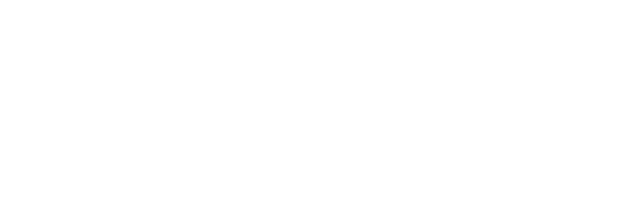
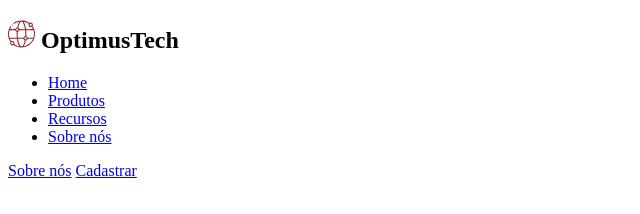
Before and after one commit to cinthiafontoura/OptimusTech, a plain HTML site: page index.html in a window 1280 px wide. Shown: the whole page, without its empty margins (0-640 px from the left). Drawn offline with Linux system fonts and the light colour scheme.

Commit message:
Add navbar extructure

```diff
--- a/index.html
+++ b/index.html
@@ -6,7 +6,33 @@
     <meta name="viewport" content="width=device-width, initial-scale=1.0">
     <title>OptimusTech</title>
 </head>
-<body>
+    <body>
+        <header>
+            <nav>
+                <h1 class="logo__text">
+                    <img class="logo__img" src="/assets/img/worldwide.svg" alt="worldwide simble">
+                    OptimusTech
+                </h1>
+                <ul>
+                    <li>
+                        <a class="nav__link" href="#">Home</a>
+                    </li>
+                    <li>
+                        <a class="nav__link" href="#">Produtos</a>
+                    </li>
+                    <li>
+                        <a class="nav__link" href="#">Recursos</a>
+                    </li>
+                    <li>
+                        <a class="nav__link" href="#">Sobre nós</a>
+                    </li>
+                </ul>
+                <div class="nav__buttons">
+                    <a class="nav__link" href="#">Sobre nós</a>
+                    <a class="btn" href="#">Cadastrar</a>
+                </div>
 
-</body>
+            </nav>
+        </header>
+    </body>
 </html>
```
